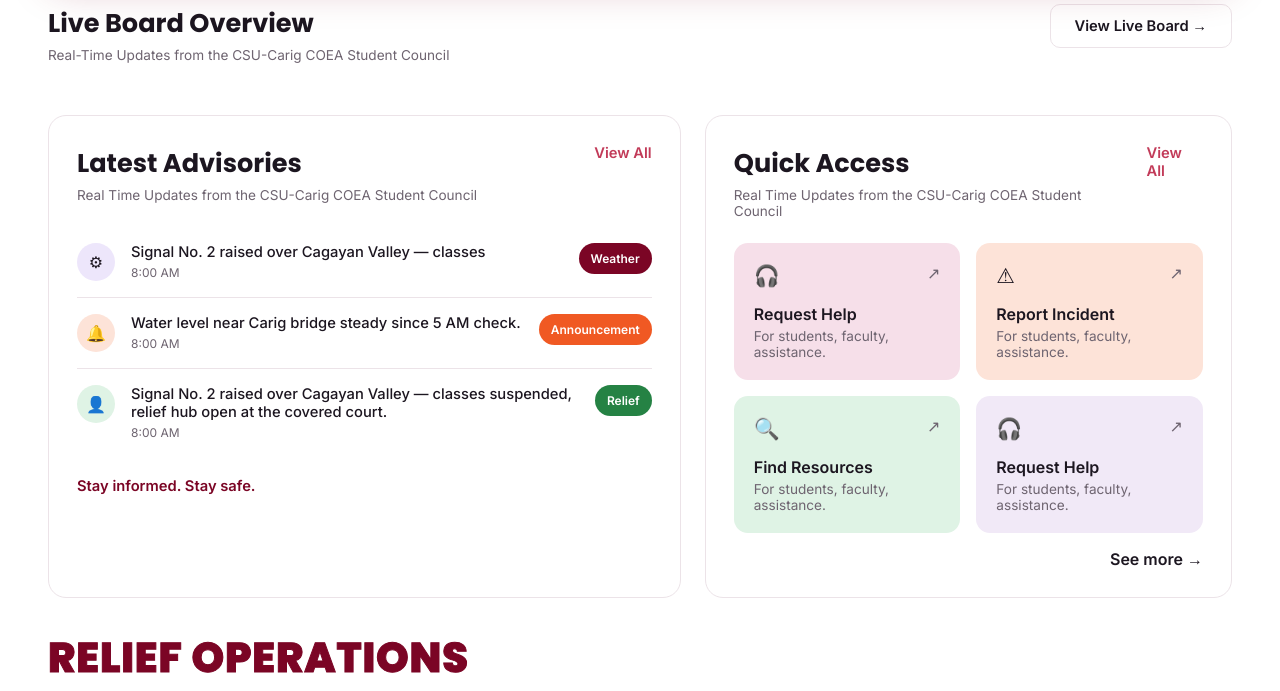
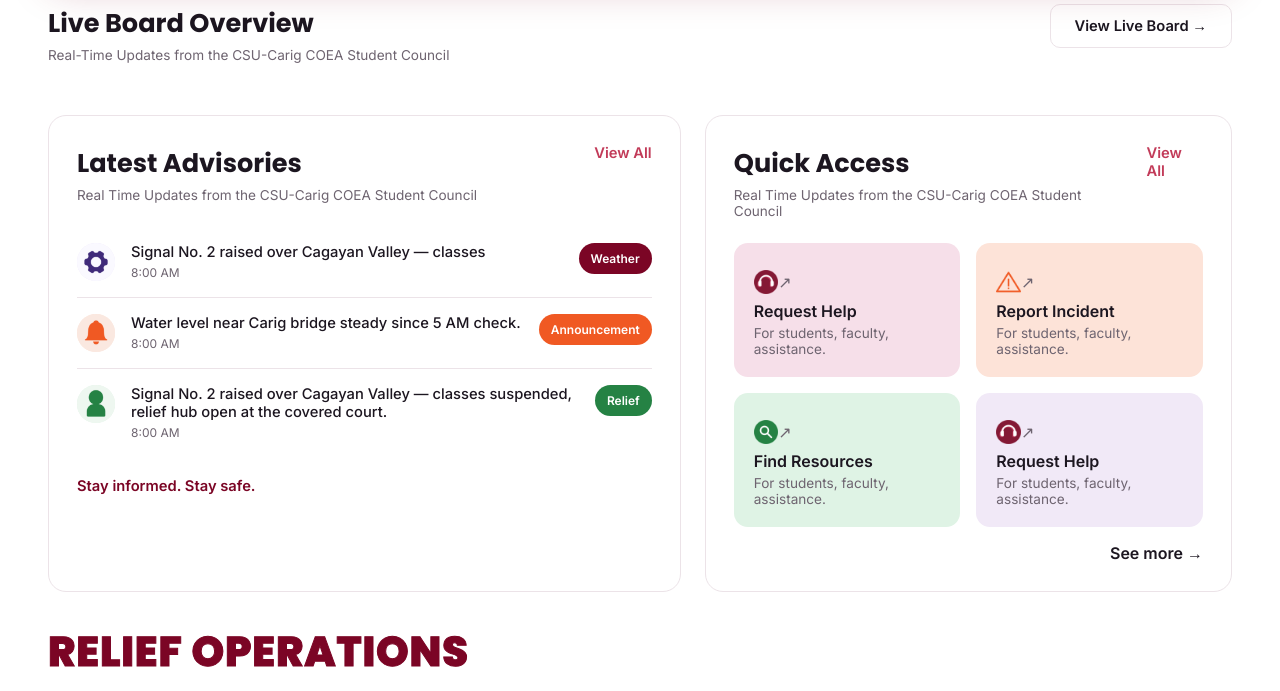
Before and after one commit to krizlorenz/ALERTO_V1, a PHP site: page / in a window 1280 px wide. Shown: the part 990-1681 px from the top of the page. Run offline with PHP 8.4, Linux system fonts and the light colour scheme.

Commit message:
Major changes on the homepage icons

```diff
--- a/index.html
+++ b/index.html
@@ -7,7 +7,6 @@
     <link rel="preconnect" href="https://fonts.googleapis.com">
     <link href="https://fonts.googleapis.com/css2?family=Poppins:wght@400;500;600;700;800&family=Inter:wght@400;500;600&display=swap" rel="stylesheet">
 
-    <!-- Styles: loaded in cascade order — tokens, reset, structure, parts, page -->
     <link rel="stylesheet" href="styles/variables.css">
     <link rel="stylesheet" href="styles/base.css">
     <link rel="stylesheet" href="styles/layout.css">
@@ -17,8 +16,6 @@
     <link rel="stylesheet" href="styles/utilities.css">
   </head>
   <body>
-
-    <!-- Advisory Ticker -->
     <div class="ticker-bar">
       <div class="live-tag"><span class="dot"></span> LIVE ADVISORY</div>
       <div class="ticker-track">
@@ -30,9 +27,7 @@
       </div>
     </div>
 
-    <!-- Navbar -->
     <header class="navbar">
-
       <div class="brand">
         <div class="logo">
           <img src="logo/csulogo.png" alt="CSU Logo">
@@ -156,7 +151,9 @@
 
         <ul class="advisory-list">
           <li>
-            <div class="advisory-icon icon-purple">⚙</div>
+            <div class="advisory-icon icon-purple">
+              <img src="icons/settings.png">
+            </div>
             <div class="advisory-text">
               <p>Signal No. 2 raised over Cagayan Valley — classes</p>
               <span class="time">8:00 AM</span>
@@ -164,7 +161,9 @@
             <span class="tag tag-weather">Weather</span>
           </li>
           <li>
-            <div class="advisory-icon icon-orange">🔔</div>
+            <div class="advisory-icon icon-orange">
+              <img src="icons/notif.png">
+            </div>
             <div class="advisory-text">
               <p>Water level near Carig bridge steady since 5 AM check.</p>
               <span class="time">8:00 AM</span>
@@ -172,7 +171,9 @@
             <span class="tag tag-announcement">Announcement</span>
           </li>
           <li>
-            <div class="advisory-icon icon-green">👤</div>
+            <div class="advisory-icon icon-green">
+              <img src="icons/user.png">
+            </div>
             <div class="advisory-text">
               <p>Signal No. 2 raised over Cagayan Valley — classes suspended, relief hub open at the covered court.</p>
               <span class="time">8:00 AM</span>
@@ -194,22 +195,30 @@
 
         <div class="quick-grid">
           <a href="#" class="quick-card qc-maroon">
-            <div class="quick-top"><span class="quick-icon">🎧</span><span class="arrow">↗</span></div>
+            <div class="quick-top"><span class="quick-icon">
+              <img src="icons/headphone.png">
+            </span><span class="arrow">↗</span></div>
             <p class="quick-title">Request Help</p>
             <p class="quick-desc">For students, faculty, assistance.</p>
           </a>
           <a href="#" class="quick-card qc-orange">
-            <div class="quick-top"><span class="quick-icon">⚠</span><span class="arrow">↗</span></div>
+            <div class="quick-top"><span class="quick-icon">
+              <img src="icons/warning.png">
+            </span><span class="arrow">↗</span></div>
             <p class="quick-title">Report Incident</p>
             <p class="quick-desc">For students, faculty, assistance.</p>
           </a>
           <a href="#" class="quick-card qc-green">
-            <div class="quick-top"><span class="quick-icon">🔍</span><span class="arrow">↗</span></div>
+            <div class="quick-top"><span class="quick-icon">
+              <img src="icons/search.png">
+            </span><span class="arrow">↗</span></div>
             <p class="quick-title">Find Resources</p>
             <p class="quick-desc">For students, faculty, assistance.</p>
           </a>
           <a href="#" class="quick-card qc-pink">
-            <div class="quick-top"><span class="quick-icon">🎧</span><span class="arrow">↗</span></div>
+            <div class="quick-top"><span class="quick-icon">
+              <img src="icons/headphone.png">
+            </span><span class="arrow">↗</span></div>
             <p class="quick-title">Request Help</p>
             <p class="quick-desc">For students, faculty, assistance.</p>
           </a>
--- a/styles/components.css
+++ b/styles/components.css
@@ -53,7 +53,7 @@
 .tag-relief        { background: var(--green); }
 
 /* ---------- Icon tint backgrounds -------------------------------------------
-   Shared by board icons and advisory icons — one place to manage the
+  Shared by board icons and advisory icons — one place to manage the
    tint palette instead of repeating hex values per component. */
 .icon-maroon { background: var(--tint-maroon); }
 .icon-orange { background: var(--tint-orange); }
@@ -176,9 +176,14 @@
 .qc-pink   { background: var(--tint-pink); }
 
 .quick-top {
+  width: 38px;
+  height: 38px;
+  border-radius: 50%;
   display: flex;
-  justify-content: space-between;
-  margin-bottom: var(--space-4);
+  align-items: center;
+  justify-content: center;
+  flex-shrink: 0;
+  font-size: 1rem;
 }
 .quick-icon { font-size: 1.3rem; }
 .quick-title { font-weight: 700; margin-bottom: var(--space-1); }
--- a/styles/sections.css
+++ b/styles/sections.css
@@ -463,7 +463,6 @@
   font-size: var(--fs-xs, 0.78rem);
   color: var(--grey-soft);
 }
-
 /* ---------- Responsive --------------------------------------------------------- */
 @media (max-width: 1000px) {
   /* HERO */
```
